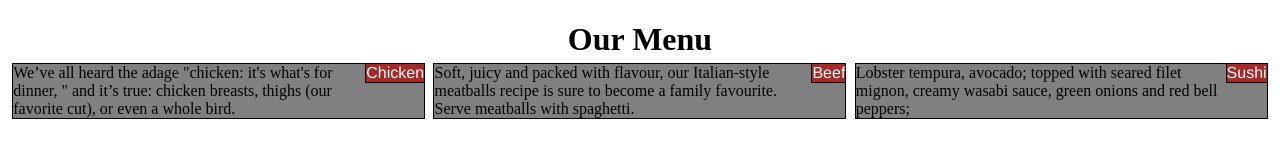
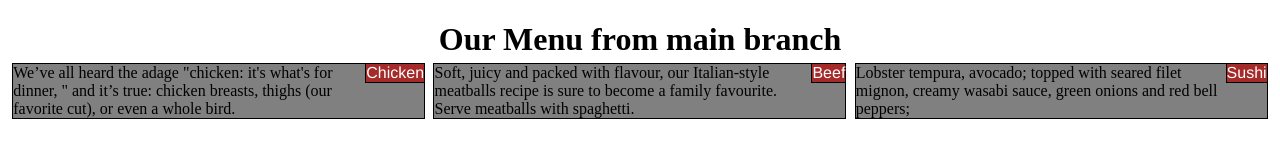
Before and after one commit to hrafov/corsera-test, a plain HTML site: page index.html in a window 1280 px wide. Drawn offline with Linux system fonts and the light colour scheme.

Commit message:
Update index.html

```diff
--- a/index.html
+++ b/index.html
@@ -171,7 +171,7 @@
     </style>
 </head>
 <body>
-<h1>Our Menu</h1>
+<h1>Our Menu from main branch</h1>
 
 <div class="row">
     <div class="col-lg-3 col-md-6"><p>Chicken</p>
```
